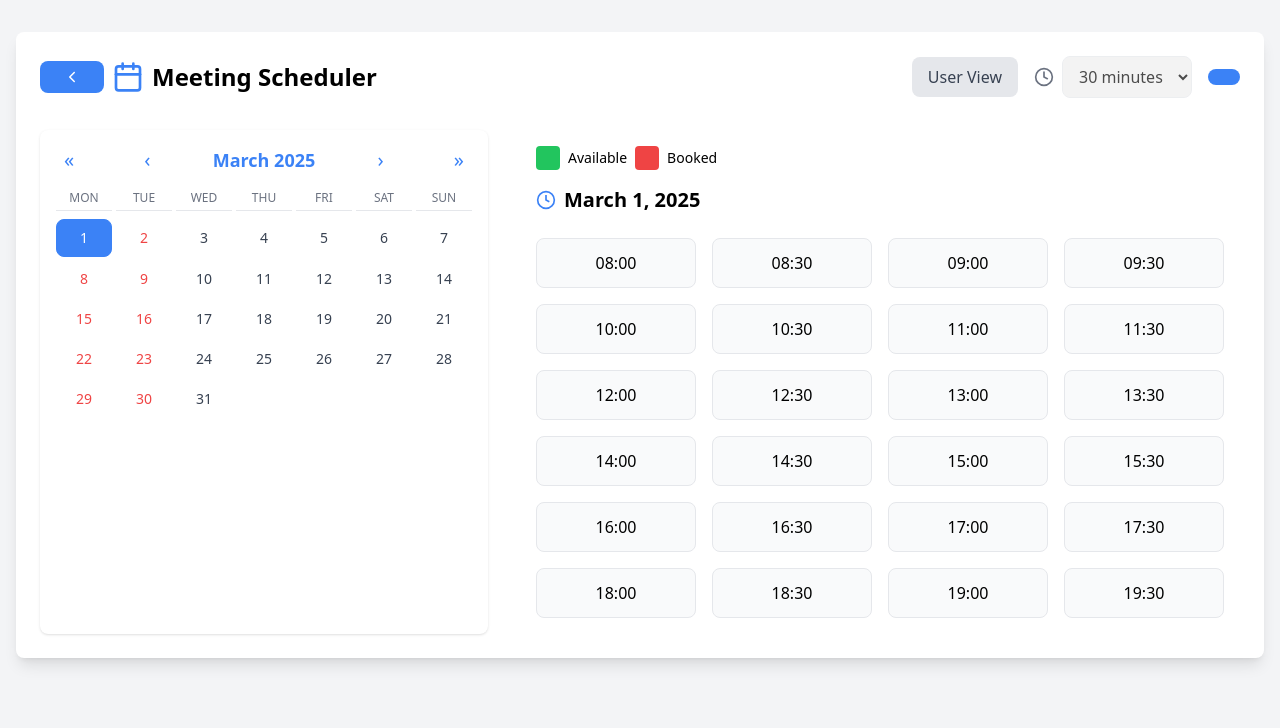
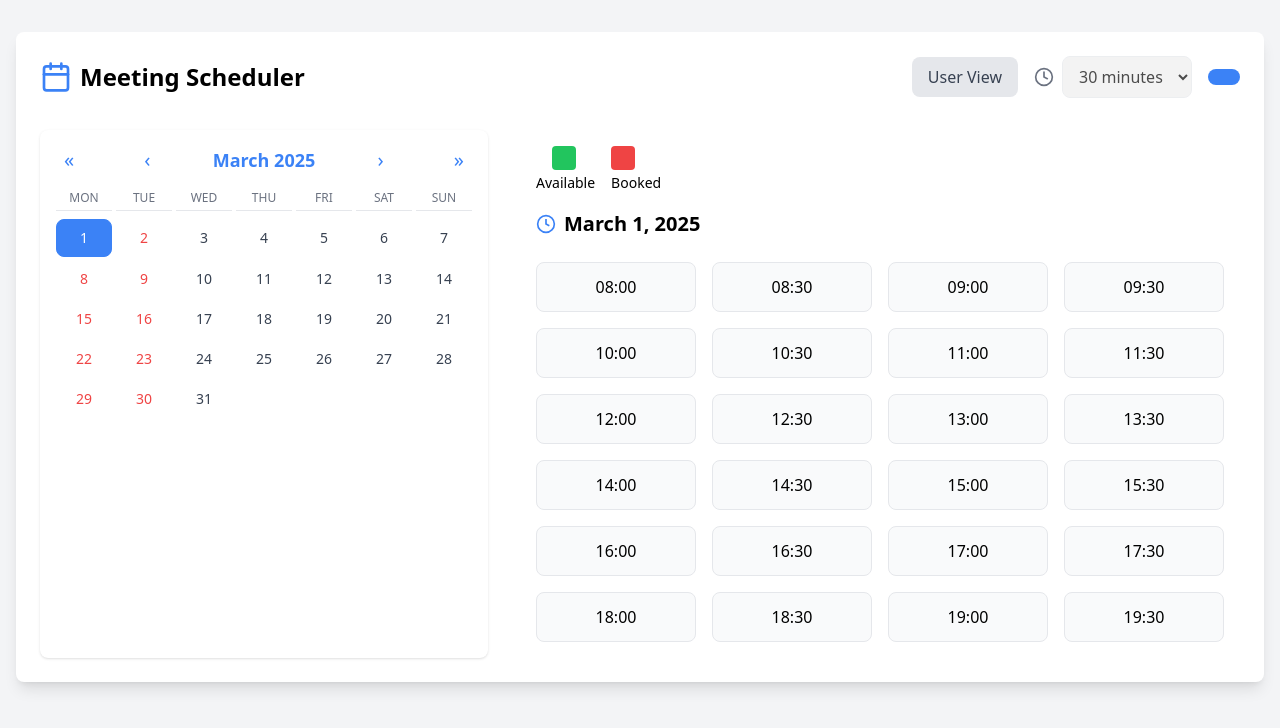
Before and after one commit to Aqeel-Mubarak/Smart-Recruitment-System-FYP, a React (Vite) app in the folder frontend/: page /Calendar/1/1/1 in a window 1280 px wide. Shown: the top 728 px of the page. Built offline with nearby package versions, Linux system fonts and the light colour scheme.

Commit message:
Improved Callbacks functionality for calendar

```diff
--- a/frontend/src/components/TimeSlots.jsx
+++ b/frontend/src/components/TimeSlots.jsx
@@ -1,6 +1,8 @@
 import React, { useState, useEffect } from 'react';
 import { format } from 'date-fns';
 import { useCalendarStore } from '../store';
+import { useNavigate } from 'react-router-dom';
+
 
 function TimeSlots() {
   const {
@@ -15,7 +17,7 @@ function TimeSlots() {
     fetchTimeSlots,
     userEmail,
   } = useCalendarStore();
-
+  const navigate = useNavigate();
   const [isDragging, setIsDragging] = useState(false);
   const [isMouseDown, setIsMouseDown] = useState(false);
   const [filteredSlots, setFilteredSlots] = useState([]);
@@ -47,6 +49,13 @@ function TimeSlots() {
     };
     fetchAndUpdateSlots();
   }, [selectedJob, fetchTimeSlots]);
+
+      const handleReturn = () => {
+        if (isManagement){
+          navigate("/open-jobs")
+        }
+    }
+
 
   const generateTimeSlots = () => {
     const slots = [];
@@ -113,11 +122,17 @@ function TimeSlots() {
 
   return (
     <div className="flex-1 p-4">
-      <div className="flex items-center space-x-2 mb-4">
-        <div className="w-6 h-6 rounded bg-green-500"></div>
+      <div className="flex items-center space-x-2 justify-between mb-4">
+        <div className='flex flex-row '>
+        <div>
+        <div className="w-6 h-6 rounded bg-green-500 mx-4"></div>
         <span className="text-sm">Available</span>
+        </div><div>
         <div className="w-6 h-6 rounded bg-red-500 ml-4"></div>
-        <span className="text-sm">Booked</span>
+        <span className="text-sm mx-4">Booked</span>
+        </div></div>
+      {isManagement && <button className="mx-96 my-4 px-6 py-2 rounded-lg bg-blue-500 text-white w-48 ml-auto"  onClick={handleReturn}>Finalize SLots</button>}
+
       </div>
 
       <div className="flex items-center mb-6">
@@ -168,6 +183,7 @@ function TimeSlots() {
           );
         })}
       </div>
+
     </div>
   );
 }
--- a/frontend/src/pages/CalendarPage.jsx
+++ b/frontend/src/pages/CalendarPage.jsx
@@ -73,11 +73,6 @@ function CalendarPage(props) {
       }, []);
     console.log(isManagement)
 
-    const handleReturn = () => {
-        if (isManagement){
-          navigate("/open-jobs")
-        }
-    }
 
   return (
     <div className="min-h-screen bg-gray-100">
@@ -85,7 +80,6 @@ function CalendarPage(props) {
         <div className="bg-white rounded-lg shadow-lg p-6">
           <div className="flex items-center justify-between mb-8">
             <div className="flex items-center space-x-2">
-               <buton className='px-6 py-2 rounded-lg bg-blue-500 text-white w-16' onClick={handleReturn}><IoIosArrowBack/></buton>
               <CalendarIcon className="w-8 h-8 text-blue-500" />
               <h1 className="text-2xl font-bold">Meeting Scheduler</h1>
             </div>
```
